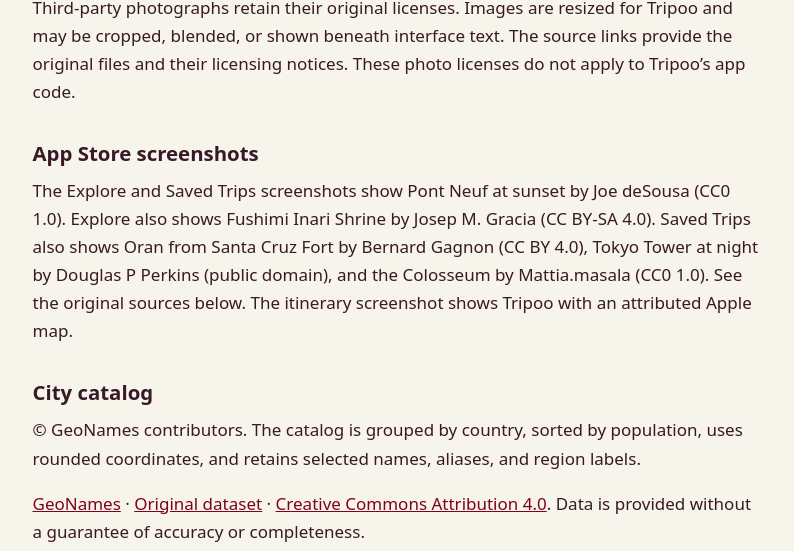
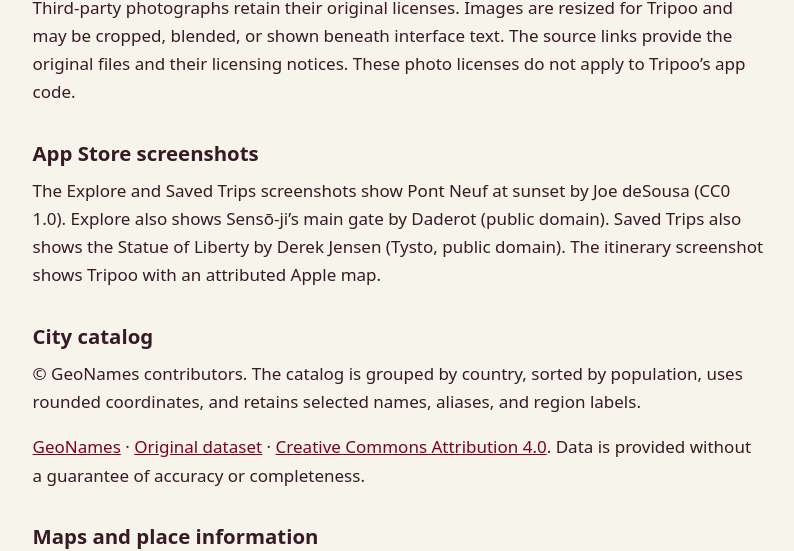
Before and after one commit to Shahzer7/tripoo-support, a plain HTML site: page credits.html in a window 1280 px wide. Shown: the part 260-811 px from the top of the page, without its empty margins (242-1036 px from the left). Drawn offline with Linux system fonts and the light colour scheme.

Commit message:
Update support disclosures for Tripoo build 20

```diff
--- a/credits.html
+++ b/credits.html
@@ -10,7 +10,7 @@ h1{font-size:clamp(2.2rem,7vw,3.4rem);line-height:1.1;margin:2.5rem 0 1rem} h2{f
 <header><span class="brand">Tripoo</span><nav aria-label="Tripoo information"><a href="./">Support</a><a href="./privacy.html">Privacy policy</a><a href="./terms.html">Terms of use</a><a href="./credits.html">Credits</a></nav></header>
 <main><h1>Data and photo credits</h1>
 <p>Third-party photographs retain their original licenses. Images are resized for Tripoo and may be cropped, blended, or shown beneath interface text. The source links provide the original files and their licensing notices. These photo licenses do not apply to Tripoo’s app code.</p>
-<h2>App Store screenshots</h2><p>The Explore and Saved Trips screenshots show Pont Neuf at sunset by Joe deSousa (CC0 1.0). Explore also shows Fushimi Inari Shrine by Josep M. Gracia (CC BY-SA 4.0). Saved Trips also shows Oran from Santa Cruz Fort by Bernard Gagnon (CC BY 4.0), Tokyo Tower at night by Douglas P Perkins (public domain), and the Colosseum by Mattia.masala (CC0 1.0). See the original sources below. The itinerary screenshot shows Tripoo with an attributed Apple map.</p>
+<h2>App Store screenshots</h2><p>The Explore and Saved Trips screenshots show Pont Neuf at sunset by Joe deSousa (CC0 1.0). Explore also shows Sensō-ji’s main gate by Daderot (public domain). Saved Trips also shows the Statue of Liberty by Derek Jensen (Tysto, public domain). The itinerary screenshot shows Tripoo with an attributed Apple map.</p>
 <h2>City catalog</h2><p>© GeoNames contributors. The catalog is grouped by country, sorted by population, uses rounded coordinates, and retains selected names, aliases, and region labels.</p><p><a href="https://www.geonames.org/">GeoNames</a> · <a href="https://download.geonames.org/export/dump/">Original dataset</a> · <a href="https://creativecommons.org/licenses/by/4.0/">Creative Commons Attribution 4.0</a>. Data is provided without a guarantee of accuracy or completeness.</p>
 <h2>Maps and place information</h2><p>Apple Maps supplies live place searches and maps under Apple’s terms. Map attribution is displayed by the native map controls.</p>
 <section><h2>Lalbagh Fort</h2><p>লাল কেল্লার মায়া.jpg</p><p>Farha Fawzia Atashi · CC BY-SA 4.0</p><p><a href="https://commons.wikimedia.org/wiki/File:%E0%A6%B2%E0%A6%BE%E0%A6%B2_%E0%A6%95%E0%A7%87%E0%A6%B2%E0%A7%8D%E0%A6%B2%E0%A6%BE%E0%A6%B0_%E0%A6%AE%E0%A6%BE%E0%A6%AF%E0%A6%BC%E0%A6%BE.jpg">Original photo and author information</a>
```
Also changed, not shown: privacy.html (+1 -1 lines).
